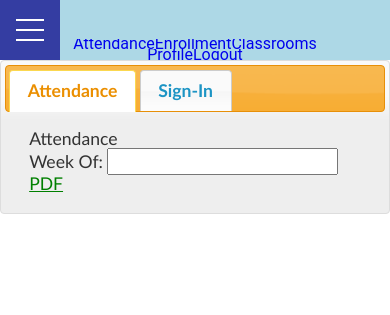
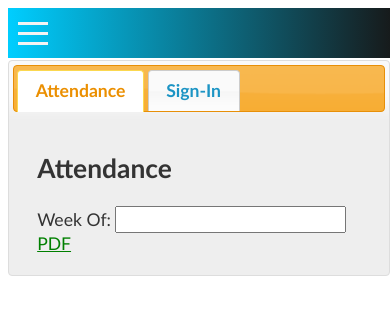
Before and after one commit to sbehnfeldt/attend, a PHP site: template src/templates/attendance.html.twig in a window 390 px wide. Shown: the top 315 px of the page. Run offline with PHP 8.4, Linux system fonts and the light colour scheme; the template is opened without the code that fills it, so the values that code supplies are empty; some libraries are stand-ins or nearby versions.

Commit message:
1st draft of nav menu for mobile.  Still clunky, still not sure how it actually works.
 "Pure CSS Hamburger Menu & OveralY" by Traversy Media. April 4, 2019.  https://www.youtube.com/watch?v=DZg6UfS5zYg&t=1622s,
 "How to build a CSS ONLY Animated Hamburger Menu | Tutorial 2019" by Tyler Potts.  May 23, 2019.  https://www.youtube.com/watch?v=kKRpeFk613I

```diff
--- a/src/public/css/attend.css
+++ b/src/public/css/attend.css
@@ -1,5 +1,9 @@
 :root {
-    --primary-color: rgba(13, 10, 139, 0.75);
+    --primary: #00ceff;
+    --secondary: #171717;
+    --light: #f3f3f3;
+    --font-stack: 'Roboto', 'Helvetica', sans-serif;
+    --hamburger-height: 60px;
 }
 
 * {
@@ -7,8 +11,14 @@
 }
 
 body {
-    margin-bottom: 50px;
+    /*margin-bottom: 50px;*/
     font-family: 'Roboto', sans-serif;
+}
+
+main.container {
+    position: absolute;
+    top: var(--hamburger-height);
+    z-index: -1;
 }
 
 input.invalid {
--- a/src/public/css/menu.css
+++ b/src/public/css/menu.css
@@ -1,166 +1,239 @@
-/* Based on "Pure CSS Hamburger Menu & Overlay" by Traversy Media, Apr 4, 2019.
-   https://www.youtube.com/watch?v=DZg6UfS5zYg
-*/
-header {
-    /*position: fixed;*/
+/* Based on:
+ "Pure CSS Hamburger Menu & OveralY" by Traversy Media. April 4, 2019.  https://www.youtube.com/watch?v=DZg6UfS5zYg&t=1622s,
+ "How to build a CSS ONLY Animated Hamburger Menu | Tutorial 2019" by Tyler Potts.  May 23, 2019.  https://www.youtube.com/watch?v=kKRpeFk613I
+ */
+
+/* Main navigation bar */
+nav.main {
+    /* Position and Layout */
+    position: fixed; /* Keep main nav fixed at top of view port, irrespective of scrolling */
+
+    box-sizing: border-box;
+    width: 100%;
+    height: 50px;
+
+    display: flex;
+    flex-direction: column;
+
+    /* Styling */
+    background-image: linear-gradient(90deg, var(--primary), var(--secondary));
 }
 
-nav {
-    /*position: fixed;   !* Relative to the viewport.  Stays at the top, always *!*/
-    /*z-index: 1;*/
-    /*top: 0;*/
-    /*left: 0;*/
-    width: 100%;
-    height: 60px;
-    /*height: 100%;*/
+/* Checkbox toggles the main menu on and off */
+nav.main input.toggle {
+    /* Position and layout  */
+    position: absolute; /* Positioned relative to main nav */
+    z-index: 999;
+    top: 0;
+    bottom: 0;
+    right: 0;
+    left: 0;
 
-    /*background-color: var(--primary-color);*/
+    /* Display and Visibility */
+    opacity: 0;
 
-    background-color: lightblue;
-}
+    /* Box Model */
+    width: 50px; /* Nice big target to click on */
+    height: 50px;
 
-ul.menu {
-    list-style: none;
-}
-
-nav.navbar {
-    display: flex;
-    flex-direction: column;
-    justify-content: space-between;
-}
-
-nav.navbar input.toggler {
-    /*position: absolute;*/
-    top: 0;
-    left: 0;
-    z-index: 2;
+    /* Background */
     cursor: pointer;
-    width: 50px;
-    height: 50px;
-    opacity: 0;
-}
-
-/* Hamburger icon container */
-.navbar .hamburger {
-    position: absolute;
-    top: 0;
-    left: 0;
-    z-index: 1;
-    width: 60px;
-    height: 60px;
-    padding: 1rem;
-    background: var(--primary-color);
-    display: flex;
-    align-items: center;
-    justify-content: center;
-}
-
-/* The three hamburger "patties" */
-.navbar .hamburger > div {
-    position: relative;
-    width: 100%;
-    height: 2px;
-    background-color: white;
-    display: flex;
-    align-items: center;
-    justify-content: center;
-    transition: all .3s ease;
-}
-
-.navbar .hamburger > div:before,
-.navbar .hamburger > div:after {
-    content: '';
-    position: absolute;;
-    z-index: 1;
-    width: 100%;
-    height: 2px;
-    background: inherit;
 }
 
 
-/* Moves 1st "hamburger patty" up */
-.navbar .hamburger > div:before {
-    top: -10px;
+/* The 3-line hamburger menu "icon" */
+nav.main div.hamburger {
+
+    /* Position and layout */
+    position: absolute; /* Positioned relative to the main nav  */
+    z-index: 998;
+    top: 0;
+    right: 0;
+    left: 0;
+    bottom: 0;
+
+    /* Display and visibility */
+    display: flex;
+    justify-content: center;
+    align-items: center;
+
+
+    /* Animation */
+    transition: transform 0.3s ease;
+
+    /* Box model */
+    box-sizing: border-box;
+    width: 50px;
+    height: 50px;
+    padding: 10px;
 }
 
-/* Moves 3rd "hamburger patty" down */
-.navbar .hamburger > div:after {
+/* Any of the three horizontal lines comprising the hamburger icon */
+nav.main div.hamburger .bar {
+    position: relative;;
+    z-index: 5;
+
+    /* Animation */
+    transition: transform 0.2s linear;
+
+    /* Box model */
+    width: 100%;
+    height: 3px;
+
+    /* Background */
+    background: var(--light);
+}
+
+nav.main div.hamburger .bar::before,
+nav.main div.hamburger .bar::after {
+    content: '';
+
+    /* Position and layout */
+    position: absolute;
+    top: -10px;
+
+    /* Animation */
+    transition: all 0.2s linear;
+
+    /* Box model */
+    width: 100%;
+    height: 3px;
+
+    /* Background */
+    background: var(--light);
+}
+
+
+nav.main div.hamburger .bar::after {
     top: 10px;
 }
 
-/* Toggler animate */
-.toggler:checked + .hamburger > div {
-    transform: rotate(135deg);
+/* When the user hovers over the toggle box, rotate the hamburger menu */
+.main .toggle:hover + .hamburger {
+    transform: rotate(-25deg);
+    background: rgba(255, 255, 255, 0.1);
+    border-radius: 50%
 }
 
-/* Turn hamburger patties into an "X" */
-.toggler:checked + .hamburger > div:before,
-.toggler:checked + .hamburger > div:after {
+.main .toggle:checked + .hamburger {
+    transform: rotate(45deg);
+}
+
+/* Transform the "hamburger" into an X when the toggle is checked (and, ergo, menu is open*/
+.main .toggle:checked + .hamburger .bar::before,
+.main .toggle:checked + .hamburger .bar::after {
     top: 0;
     transform: rotate(90deg);
 }
 
-/* Rotate on hover when checked */
-.toggler:checked:hover + .hamburger > div {
-    transform: rotate(225deg);
+
+.main .toggle:checked:hover + .hamburger {
+    transform: rotate(135deg);
 }
 
 
-.navbar .menu {
-    /*position: fixed;*/
+/* The Main Menu */
+nav.main ul.main-menu.nav-menu {
+    /* Position and layout */
+    position: absolute;
+    z-index: 999;
+    top: 30px;
+    left: 0;
 
+    /* Display and visibility */
+    display: flex;
+    flex-direction: column;
+    opacity: .85;
     overflow: hidden;
-    display: flex;
+
     align-items: center;
     justify-content: center;
-}
 
-nav.navbar ul.menu.main-menu:last-of-type {
-    /*align-items: flex-end;*/
-}
+    /* Box model */
+    width: 100%;
 
-nav.navbar ul.menu li.menu-item {
-    /*height: 0;*/
+    /* Background */
+    background-color: var(--secondary);
+    background-image: linear-gradient(90deg, var(--primary), var(--secondary));
 }
 
 
+nav.main ul.main-menu.nav-menu li.menu-item {
+
+    /* Animation */
+    transition: height .4s ease;
+
+    /* Box model */
+    height: 0;
+    width: 100%;
+    padding: 0;
+
+    /* Background and typography */
+    font-size: 1.5rem;
+    list-style: none;
+    color: white;
+    text-align: center;
+}
+
+nav.main ul.main-menu.nav-menu li.menu-item a {
+    text-decoration: none;
+    color: var(--light);
+}
+
+nav.main ul.main-menu.nav-menu li.menu-item:hover a {
+
+    /* Animation */
+    transition: color 0.4s ease;
+
+    /* Box model */
+    width: 100%;
+    border-bottom: 2px solid var(--primary);
+
+    text-decoration: none;
+    text-align: center;
+}
+
+nav.main .toggle:checked ~ ul.main-menu.nav-menu li.menu-item {
+    height: 50px;
+}
+
 @media all and (min-width: 600px) {
-    nav.navbar input.toggler {
+    nav.main input.toggle {
         display: none;
     }
 
-    .navbar .hamburger {
+    nav.main div.hamburger {
         display: none;
     }
 
-
-    nav.navbar {
+    nav.main ul.menu.main-menu.nav-menu {
+        top: 0;
+        height: 100%;
         display: flex;
         flex-direction: row;
-        justify-content: space-between;
+        justify-content: flex-start;
+        flex-grow: 0;
     }
 
-    nav.navbar ul.menu {
-        display: flex;
-        flex-direction: row;
-        padding: 0;
-        margin: 0;
+    nav.main ul.menu.main-menu.nav-menu li.menu-item {
+        width: 150px;
+        height: auto;
     }
 
-    nav.navbar ul.menu li.menu-item {
-        height: initial;
-        margin: 0;
-
+    nav.main ul.menu.main-menu.nav-menu li.menu-item a {
+        color: var(--secondary);
+        border-bottom: none;
     }
 
-    nav.navbar ul.menu li.menu-item a {
-        color: white;
-        text-decoration: none;
-        border: 1px solid #1c94c4;
-        padding: 1rem 3rem;
-    }
-
-    nav.navbar ul.menu li.menu-item a:hover {
-        background-color: #369;
+    nav.main ul.menu.main-menu.nav-menu li.menu-item a:hover {
+        position: relative;
+        top: -3px;
+        right: -3px;
+        border-bottom: 3px solid var(--secondary);
+        color: var(--secondary);
     }
 }
+
+@media all and (min-width: 1200px) {
+
+}
--- a/src/templates/base.html.twig
+++ b/src/templates/base.html.twig
@@ -9,9 +9,7 @@
         <link rel="stylesheet" type="text/css" href="css/jquery.dataTables.min.css">
         <link rel="stylesheet" type="text/css"
               href="https://cdn.datatables.net/buttons/1.6.1/css/buttons.dataTables.min.css">
-        {#        <link rel="stylesheet" type="text/css" href="css/bootstrap.min.css">#}
-        {#        <link rel="stylesheet" type="text/css" href="css/bootstrap-theme.css">#}
-        <link rel="stylesheet" type="text/css" href="css/reset.css">
+{#        <link rel="stylesheet" type="text/css" href="css/reset.css">#}
         <link rel="stylesheet" type="text/css" href="css/menu.css">
         <link rel="stylesheet" type="text/css" href="css/attend.css">
         {#<link rel="stylesheet" type="text/css" media="print" href="css/print.css">#}
@@ -23,20 +21,20 @@
 <body>
 
 <header>
-    <nav class="navbar main-navbar">
-        <input type="checkbox" class="toggler">
+    <nav class="navbar main">
+        <input type="checkbox" class="toggle">
         <div class="hamburger">
-            <div></div>
+            <div class="bar"></div>
         </div>
-        <ul class="menu main-menu" role="menu">
+        <ul class="menu main-menu nav-menu" role="menu">
             <li class="menu-item"><a href="attendance">Attendance</a></li>
             <li class="menu-item"><a href="enrollment">Enrollment</a></li>
             <li class="menu-item"><a href="classrooms">Classrooms</a></li>
             {% if 'admin' == account.role %}
                 <li class="menu-item"><a href="admin">Admin</a></li>
             {% endif %}
-        </ul>
-        <ul class="menu main-menu" role="menu">
+            {#        </ul>#}
+            {#        <ul class="menu main-menu nav-menu" role="menu">#}
             <li class="menu-item"><a href="profile">Profile</a></li>
             <li class="menu-item"><a href="logout.php">Logout</a></li>
         </ul>
```
